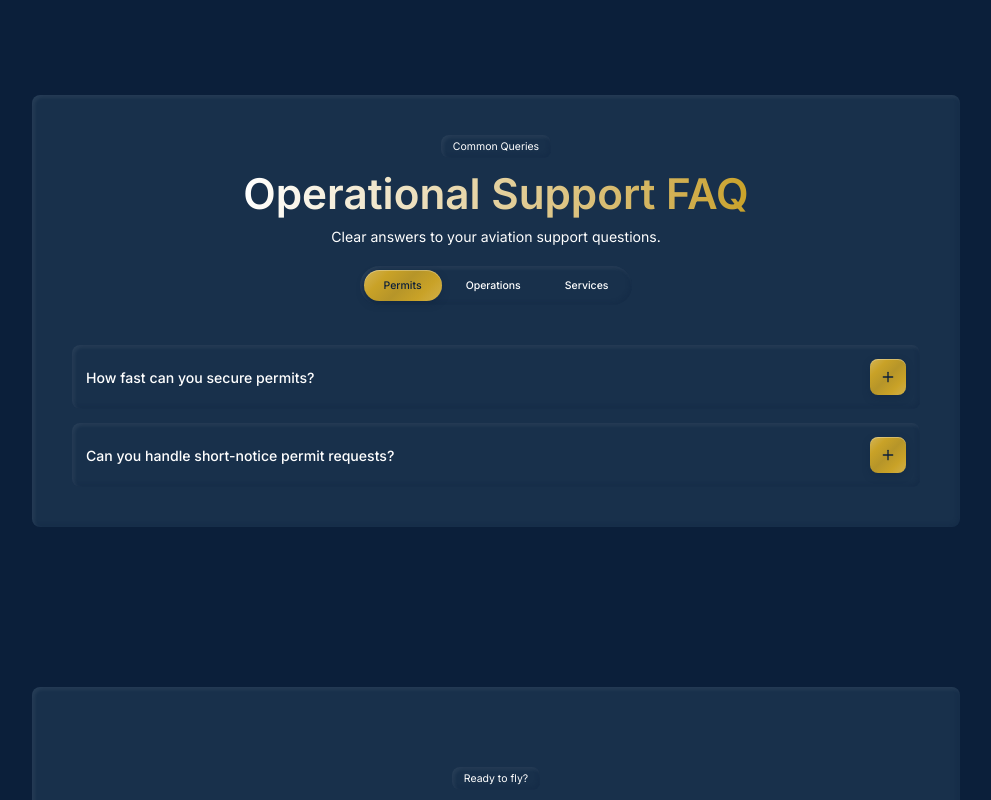
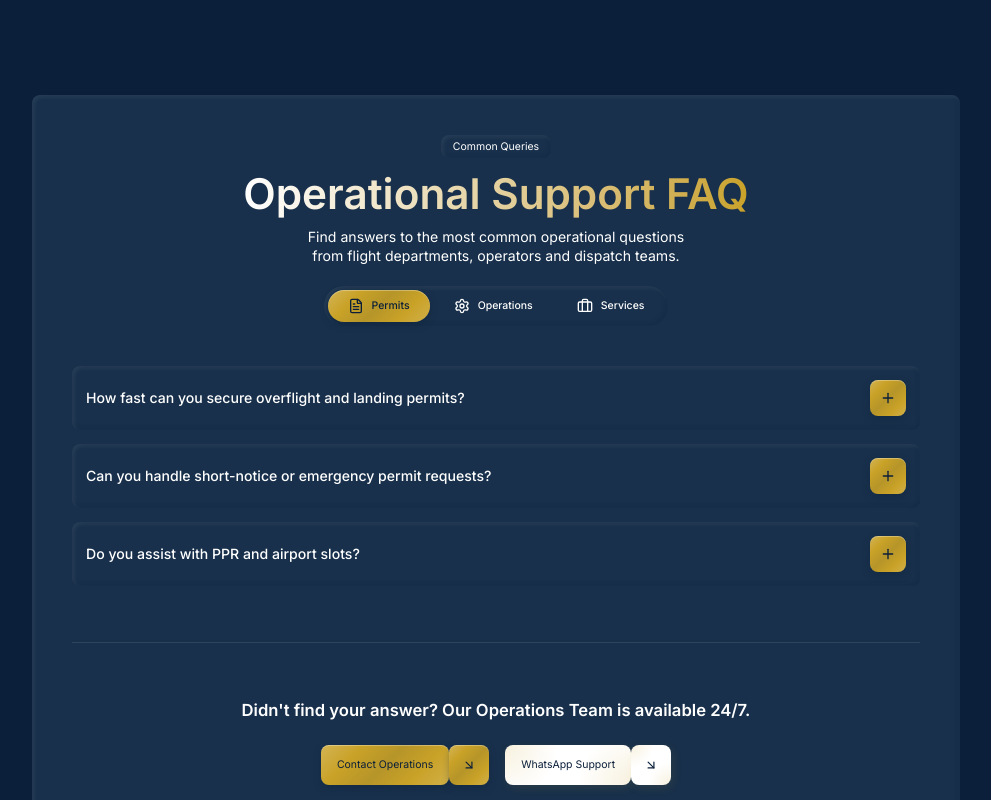
Before and after one commit to dmytro-webild/297cf9ae-c1a0-4e8a-a71c-0a6f333fb44d, a React (Vite) app: page / in a window 1280 px wide. Shown: the part 4520-5320 px from the top of the page, without its empty margins (144-1135 px from the left). Built offline with nearby package versions, Linux system fonts and the light colour scheme; a web font is replaced by a local one.

Commit message:
Bob AI: Updated FAQ section with aviation icons, expanded questions,

```diff
--- a/src/pages/HomePage/sections/Faq.tsx
+++ b/src/pages/HomePage/sections/Faq.tsx
@@ -1,22 +1,185 @@
-// AUTO-GENERATED by per-section-migrate. Edit freely — Bob will treat this
-// file as the canonical source for the "faq" section.
+/* eslint-disable */
+// @ts-nocheck — generated by catalog-eject; runtime-correct but TS strict-mode false-positives on inlined catalog body
+import { useState } from "react";
+import Button from "@/components/ui/Button";
+import SelectorButton from "@/components/ui/SelectorButton";
+import ScrollReveal from "@/components/ui/ScrollReveal";
+import TextAnimation from "@/components/ui/TextAnimation";
+import Transition from "@/components/ui/Transition";
+import Accordion from "@/components/ui/Accordion";
+import ImageOrVideo from "@/components/ui/ImageOrVideo";
+import { FileText, Settings, Briefcase } from "lucide-react";
 
-import React from 'react';
-import FaqTabbedAccordion from '@/components/sections/faq/FaqTabbedAccordion';
-import SectionErrorBoundary from "@/components/ui/SectionErrorBoundary";
+const categories = [
+  {
+    name: "Permits",
+    icon: FileText,
+    items: [
+      {
+        question: "How fast can you secure overflight and landing permits?",
+        answer: "Our dispatch team works directly with Civil Aviation Authorities across Africa. We typically secure overflight permits within 12-24 hours and landing permits within 24-48 hours, depending on the jurisdiction."
+      },
+      {
+        question: "Can you handle short-notice or emergency permit requests?",
+        answer: "Yes, we specialize in short-notice permits for urgent flights, including MEDEVAC, diplomatic, and humanitarian missions, leveraging our established relationships with local authorities."
+      },
+      {
+        question: "Do you assist with PPR and airport slots?",
+        answer: "Absolutely. We coordinate Prior Permission Required (PPR) and airport slots simultaneously with permit applications to ensure seamless arrival and departure scheduling."
+      }
+    ]
+  },
+  {
+    name: "Operations",
+    icon: Settings,
+    items: [
+      {
+        question: "Are you available 24/7 for operational support?",
+        answer: "Yes, our Operations Control Center (OCC) is fully staffed 24/7/365 to handle urgent requests, monitor active flights, and provide real-time updates to your dispatch team."
+      },
+      {
+        question: "How do you handle fuel coordination?",
+        answer: "We arrange reliable Jet A-1 fuel supply through our network of trusted providers, ensuring competitive pricing, timely delivery, and secure payment processing at all supported locations."
+      },
+      {
+        question: "Do you provide on-site airport supervision?",
+        answer: "Yes, our dedicated ground supervisors are present on the ramp to oversee all handling services, ensuring safety, efficiency, and adherence to your specific operational requirements."
+      },
+      {
+        question: "Can you support cargo and charter operations?",
+        answer: "We provide comprehensive support for both cargo and passenger charter operations, including specialized handling equipment coordination, loadmaster assistance, and customs clearance."
+      }
+    ]
+  },
+  {
+    name: "Services",
+    icon: Briefcase,
+    items: [
+      {
+        question: "What ground handling services do you coordinate?",
+        answer: "We oversee end-to-end ground handling, including ramp services, passenger and crew assistance, baggage handling, lavatory/water services, and GPU/ASU provision."
+      },
+      {
+        question: "Do you offer crew support and logistics?",
+        answer: "We arrange premium crew logistics, including secure VIP transport, vetted hotel accommodations, and visa-on-arrival assistance to ensure your crew is well-rested."
+      },
+      {
+        question: "Can you arrange VIP catering?",
+        answer: "Yes, we coordinate high-quality VIP catering tailored to specific dietary requirements, sourced from trusted local providers and premium hotels, delivered directly to the aircraft."
+      }
+    ]
+  }
+];
 
-export default function FaqSection(): React.JSX.Element {
+type FaqItem = {
+  question: string;
+  answer: string;
+};
+
+type FaqCategory = {
+  name: string;
+  items: FaqItem[];
+};
+
+interface FaqTabbedAccordionProps {
+  tag: string;
+  title: string;
+  description: string;
+  categories: FaqCategory[];
+  textAnimation: "slide-up" | "fade-blur" | "fade";
+  cta?: {
+    name: string;
+    role: string;
+    buttonText: string;
+    buttonHref: string;
+  } & ({ imageSrc: string; videoSrc?: never } | { videoSrc: string; imageSrc?: never });
+}
+
+const FaqInline = () => {
+  const [activeCategory, setActiveCategory] = useState(categories[0]?.name || "");
+
+  const currentItems = categories.find((c) => c.name === activeCategory)?.items || [];
+  const accordionItems = currentItems.map((item) => ({ title: item.question, content: item.answer }));
+
   return (
-    <div id="faq" data-section="faq">
-        <SectionErrorBoundary name="faq">
-              <FaqTabbedAccordion
-        tag="Common Queries"
-        title="Operational Support FAQ"
-        description="Clear answers to your aviation support questions."
-        categories={[{"items":[{"question":"How fast can you secure permits?","answer":"Our dedicated dispatch team works in real-time with local authorities to expedite permits. We typically secure overflight permits within 24 hours and landing permits within 48 hours, depending on the country."},{"question":"Can you handle short-notice permit requests?","answer":"Yes, we can arrange short-notice permits for urgent flights, including medevac and diplomatic missions, leveraging our strong relationships with civil aviation authorities."}],"name":"Permits"},{"name":"Operations","items":[{"question":"Are you available 24/7?","answer":"Yes, our Operations Center is fully staffed 24/7/365 to handle urgent requests, monitor flights, and provide real-time updates."},{"question":"What ground handling services do you coordinate?","answer":"We provide comprehensive ground handling coordination, including ramp services, passenger and crew assistance, baggage handling, and aircraft servicing."}]},{"items":[{"question":"Do you offer crew support?","answer":"We provide premium crew assistance including VIP transport, hotel accommodations, and concierge services to ensure your crew is well-rested and prepared."},{"question":"Can you arrange VIP catering?","answer":"Yes, we coordinate high-quality VIP catering tailored to your specific dietary requirements and preferences, sourced from trusted local providers."}],"name":"Services"}]}
-        textAnimation="slide-up"
-      />
-        </SectionErrorBoundary>
+    <section aria-label="FAQ section" className="py-20">
+      <div className="w-content-width mx-auto">
+        <div className="card rounded flex flex-col gap-6 md:gap-10 p-6 md:p-10">
+          <div className="flex flex-col items-center gap-2">
+            <div className="px-3 py-1 mb-1 text-sm card rounded w-fit">
+              <p>{"Common Queries"}</p>
+            </div>
+
+            <TextAnimation
+              text={"Operational Support FAQ"}
+              variant={"slide-up"}
+              gradientText={true}
+              tag="h2"
+              className="md:max-w-8/10 text-6xl 2xl:text-7xl leading-[1.15] font-semibold text-center text-balance"
+            />
+
+            <TextAnimation
+              text={"Find answers to the most common operational questions from flight departments, operators and dispatch teams."}
+              variant={"slide-up"}
+              gradientText={false}
+              tag="p"
+              className="md:max-w-7/10 text-lg md:text-xl leading-snug text-center text-balance"
+            />
+
+            <SelectorButton
+              options={categories.map((c) => {
+                const Icon = c.icon;
+                return {
+                  value: c.name,
+                  label: (
+                    <div className="flex items-center gap-2">
+                      <Icon className="size-4" />
+                      <span>{c.name}</span>
+                    </div>
+                  )
+                };
+              })}
+              activeValue={activeCategory}
+              onValueChange={setActiveCategory}
+              className="mt-2 md:mt-3"
+            />
+          </div>
+
+          <ScrollReveal variant="slide-up">
+            <Transition key={activeCategory} whileInView={false} className="">
+              <Accordion items={accordionItems} />
+            </Transition>
+          </ScrollReveal>
+
+          <div className="w-full h-px bg-foreground/10 mt-4" />
+
+          <div className="flex flex-col items-center gap-6 text-center pt-4">
+            <h3 className="text-xl md:text-2xl font-semibold text-foreground">
+              Didn't find your answer? Our Operations Team is available 24/7.
+            </h3>
+            <div className="flex flex-wrap justify-center gap-4">
+              <Button
+                text="Contact Operations"
+                href="#contact"
+                variant="primary"
+              />
+              <Button
+                text="WhatsApp Support"
+                href="https://wa.me/"
+                variant="secondary"
+              />
+            </div>
+          </div>
+        </div>
       </div>
+    </section>
+  );
+};
+
+export default function FaqSection() {
+  return (
+    <div data-webild-section="faq" data-section="faq" id="faq">
+      <FaqInline />
+    </div>
   );
 }
```
